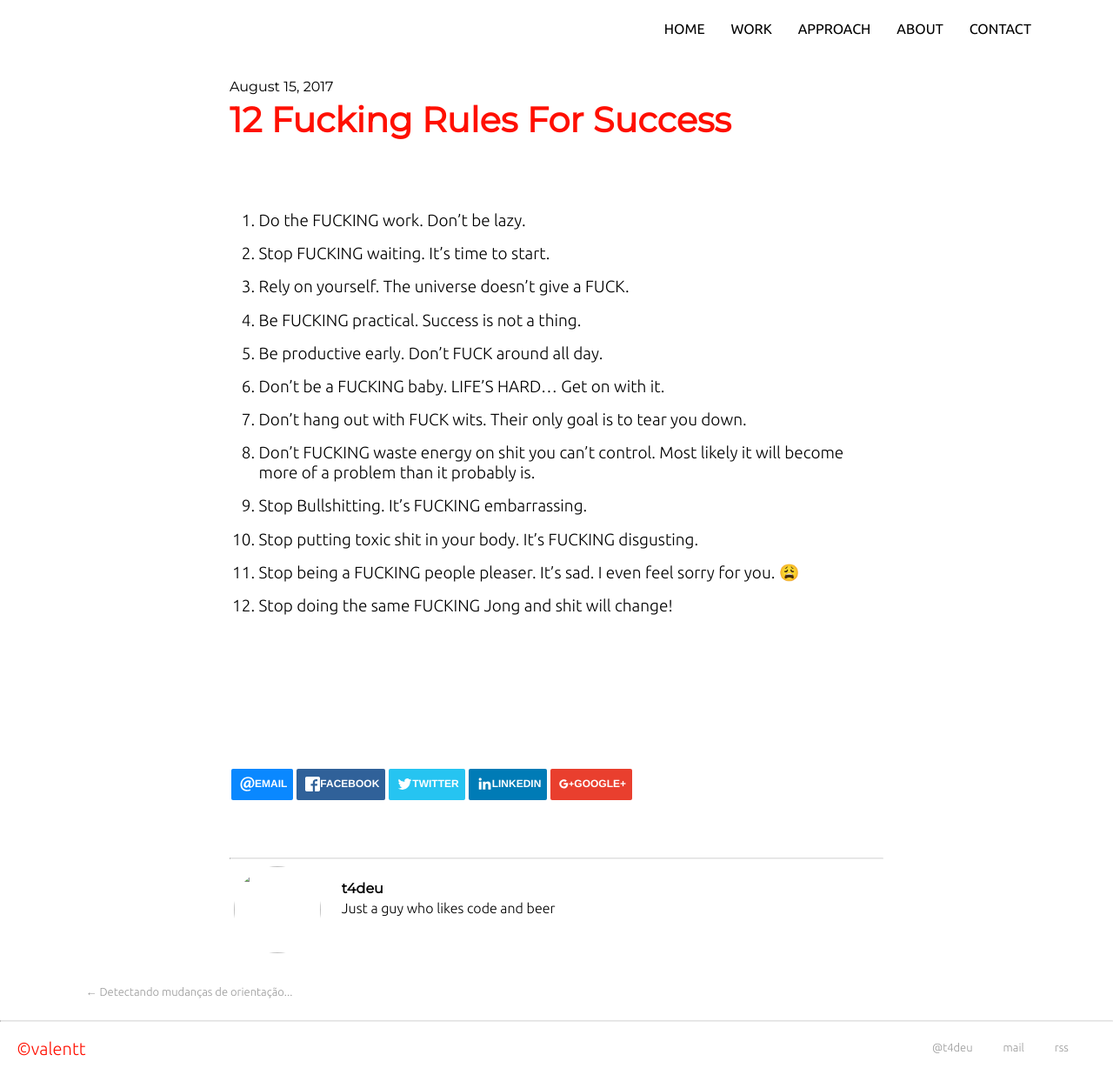
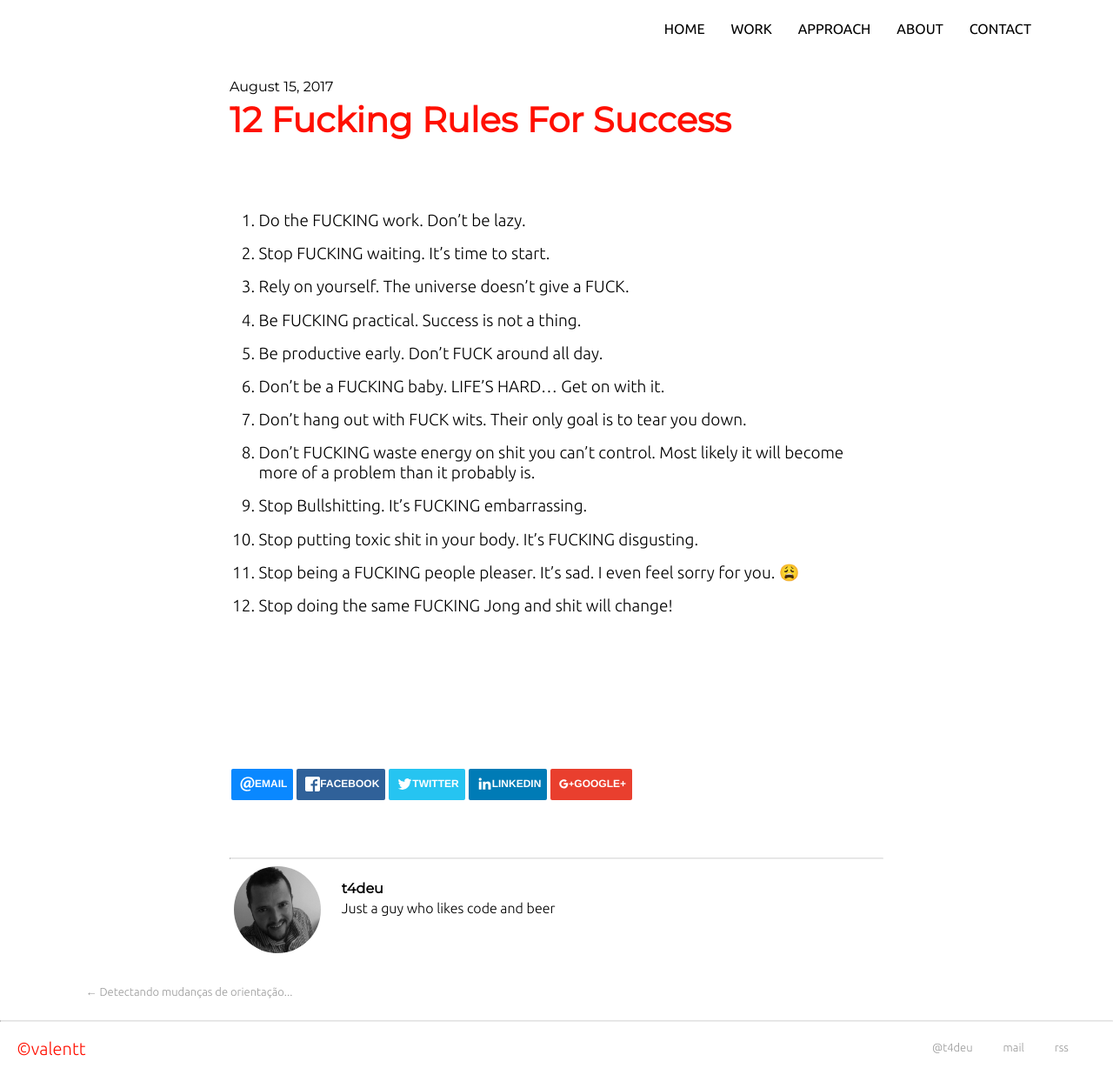
Before and after one commit to t4deu/t4deu.github.io, a Jekyll site: the page built from _posts/2017-08-15-12-fucking-rules-for-success.md, in a window 1280 px wide. Shown: the whole page at 87% size. Built offline with Jekyll 4.4.1, drawn with Linux system fonts in a browser that asks for light colours.

Commit message:
Fix missing profile img
Update settings to fix missing profile image

```diff
--- a/_config.yml
+++ b/_config.yml
@@ -44,9 +44,9 @@ github_username: t4deu
 facebook_id: t4deu
 
 favicon: true
-favicon_location: "images/favicon.ico"
+favicon_location: "/images/favicon.ico"
 
-profile_picture: images/profile.jpg
+profile_picture: /images/profile.jpg
 paginate: 5
 paginate_path: "/page/:num"
 tracking_id: UA-69243691-7 # GA Tracking ID
```
